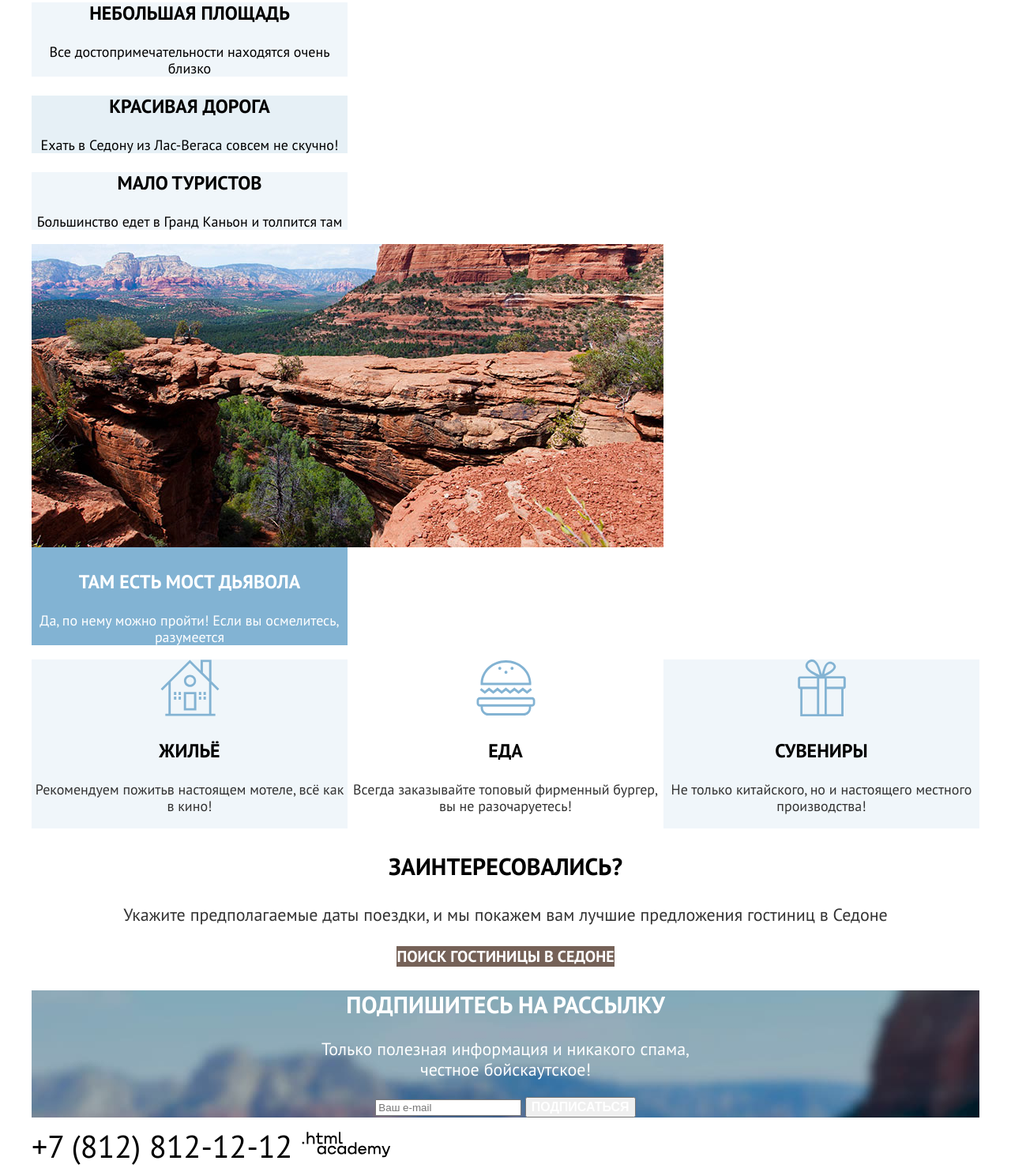
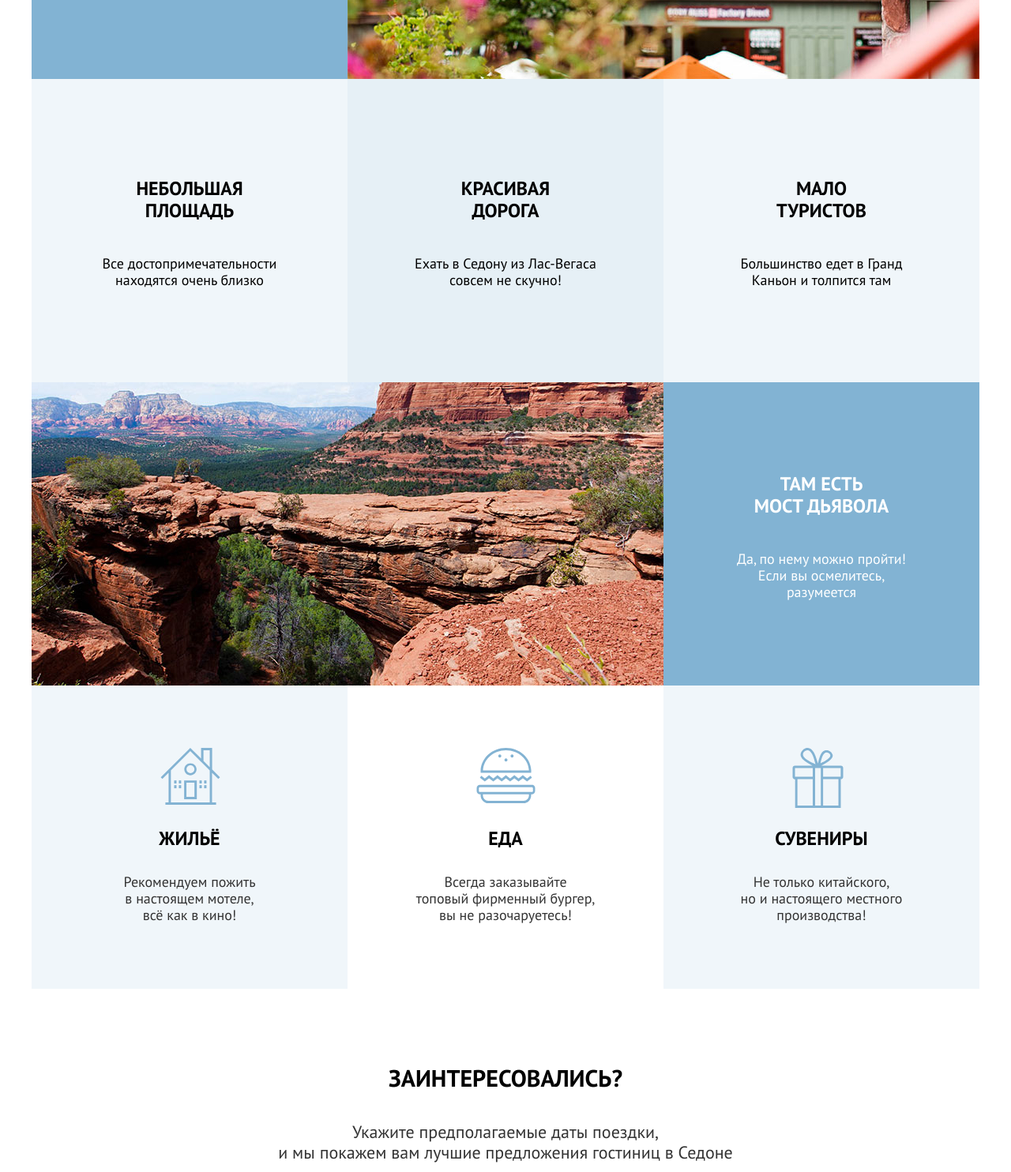
Before and after one commit to htmlacademy-htmlcss/787573-sedona-35, a plain HTML site: page index.html in a window 1280 px wide. Shown: the part 1116-2600 px from the top of the page at 79% size. Drawn offline with Linux system fonts and the light colour scheme.

Commit message:
добавляет сетки компонентов на гридах

```diff
--- a/index.html
+++ b/index.html
@@ -38,7 +38,7 @@
             </a>
           </li>
           <li class="navigation-item">
-            <button class="navigation-button" href=#>ХОЧУ СЮДА!</button></li>
+            <button class="navigation-button" href=#>Хочу сюда!</button></li>
         </ul>
       </nav>
     </header>
@@ -57,27 +57,34 @@
         <section class="advantages">
         <h2 class="visually-hidden">Достопримечательности и преимущества Седоны</h2>
         <ul class="advantages-list">
-          <li class="advantages-item box-blue">
-              <h3 class="advantages-title-white">Настоящий городок</h3>
-              <p class="advantages-description-white">Седона — не аттракцион для туристов, там течёт своя жизнь</p>
-            <img class="advantages-images" src="images/photo-1.jpg" width="800" height="384" alt="Вид городка Седона">
+
+          <li class="advantages-item box-blue element-1">
+              <h3 class="advantages-title-white">Настоящий<br>городок</h3>
+              <p class="advantages-description-white">Седона — не аттракцион для<br>туристов, там течёт своя<br>жизнь</p>
           </li>
-          <li class="advantages-item box-grey">
-              <h3 class="advantages-title">Небольшая площадь</h3>
-              <p class="advantages-description">Все достопримечательности находятся очень близко</p>
+
+          <img class="advantages-images element-2" src="images/photo-1.jpg" width="800" height="384" alt="Вид городка Седона">
+
+          <li class="advantages-item box-grey element-3">
+              <h3 class="advantages-title">Небольшая<br>площадь</h3>
+              <p class="advantages-description">Все достопримечательности<br>находятся очень близко</p>
           </li>
-          <li class="advantages-item box-2-grey">
-              <h3 class="advantages-title">Красивая дорога</h3>
-              <p class="advantages-description">Ехать в Седону из Лас-Вегаса совсем не скучно!</p>
+
+          <li class="advantages-item box-2-grey element-4">
+              <h3 class="advantages-title">Красивая<br>дорога</h3>
+              <p class="advantages-description">Ехать в Седону из Лас-Вегаса<br>совсем не скучно!</p>
           </li>
-          <li class="advantages-item box-grey">
-              <h3 class="advantages-title">Мало туристов</h3>
-              <p class="advantages-description">Большинство едет в Гранд Каньон и толпится там</p>
+
+          <li class="advantages-item box-grey element-5">
+              <h3 class="advantages-title">Мало<br>туристов</h3>
+              <p class="advantages-description">Большинство едет в Гранд<br>Каньон и толпится там</p>
           </li>
-          <li class="advantages-item box-blue">
-            <img class="advantages-images" src="images/photo-2.jpg" width="800" height="384" alt="Мост Дьявола">
-              <h3 class="advantages-title-white">Там есть мост Дьявола</h3>
-              <p class="advantages-description-white">Да, по нему можно пройти! Если вы осмелитесь, разумеется</p>
+
+          <img class="advantages-images element-6" src="images/photo-2.jpg" width="800" height="384" alt="Мост Дьявола">
+
+          <li class="advantages-item box-blue element-7">
+              <h3 class="advantages-title-white">Там есть<br>мост Дьявола</h3>
+              <p class="advantages-description-white">Да, по нему можно пройти!<br>Если вы осмелитесь,<br>разумеется</p>
           </li>
         </ul>
  <!-- Сервисы -->
@@ -85,20 +92,17 @@
       <section class="services">
         <h2 class="visually-hidden">Услуги для туристов</h2>
           <ul class="services-list">
-            <li class="services-item box-grey">
-                <img class="services-logo" src="images/housing.svg" width="75" height="72" alt="Иконка домик">
+            <li class="services-item box-grey house">
                 <h3 class="services-title">Жильё</h3>
-                <p class="services-description">Рекомендуем пожитьв настоящем мотеле, всё как в кино!</p>
+                <p class="services-description">Рекомендуем пожить<br>в настоящем мотеле,<br>всё как в кино!</p>
             </li>
-            <li class="services-item box-white">
-                <img class="services-logo" src="images/food.svg" width="75" height="72" alt="Иконка бургер">
+            <li class="services-item box-white eat">
                 <h3 class="services-title">Еда</h3>
-                <p class="services-description">Всегда заказывайте топовый фирменный бургер, вы не разочаруетесь!</p>
+                <p class="services-description">Всегда заказывайте<br>топовый фирменный бургер,<br>вы не разочаруетесь!</p>
             </li>
-            <li class="services-item box-grey">
-                <img class="services-logo" src="images/souvenirs.svg" width="75" height="72" alt="Иконка сувениры">
+            <li class="services-item box-grey souvenirs">
                 <h3 class="services-title">Сувениры</h3>
-                <p class="services-description">Не только китайского, но и настоящего местного производства!</p>
+                <p class="services-description">Не только китайского,<br>но и настоящего местного<br>производства!</p>
             </li>
           </ul>
 <!--Поиск гостиницы-->
@@ -106,7 +110,7 @@
       <section class="hotel-search">
         <h2 class="visually-hidden">Поиск гостиницы</h2>
         <h3 class="hotel-search-title">Заинтересовались?</h3>
-        <p class="hotel-search-description">Укажите предполагаемые даты поездки, и мы покажем вам лучшие предложения гостиниц в Седоне</p>
+        <p class="hotel-search-description">Укажите предполагаемые даты поездки,<br>и мы покажем вам лучшие предложения гостиниц в Седоне</p>
         <a class="search-button" href="#">Поиск гостиницы в Седоне</a>
       </section>
 <!-- Рассылка -->
@@ -123,7 +127,7 @@
           <label class="newsletter-label">
             <input class="newsletter-email" placeholder="Ваш e-mail" type="email" name="newsletter-email" required="">
           </label>
-          <button class="newsletter-button button" type="submit" href="#">
+          <button class="newsletter-button" type="submit" href="#">
             Подписаться
           </button>
         </form>
--- a/styles/styles.css
+++ b/styles/styles.css
@@ -52,20 +52,29 @@ a {
 .main-header {
   background: #ffffff;
   color: #000000;
+  height: 64px;
+}
+
+.main-header-logo {
+position: relative;
 }
 
 .navigation {
   display: flex;
-  width: 1200px;
+  width: 1060px;
   margin: 0 auto;
 }
 
 .navigation-list {
+  font-weight: 700;
+  font-size: 20px;
+  line-height: 24px;
+  text-transform: capitalize;
+  color: #000000;
   display: flex;
+  flex-wrap: wrap;
   justify-content: space-around;
-  align-items: center;
-  width: 340px;
-  margin: 0;
+  margin: 0 0 0 25px;
   padding: 0;
 }
 
@@ -75,6 +84,18 @@ a {
   max-width: 270px;
   margin-left: auto;
   padding: 0;
+}
+
+.navigation-button {
+  width: 160px;
+  height: 36px;
+  color: #ffffff;
+  background: #756157;
+  border-radius: 4px;
+  font-weight: 700;
+  font-size: 16px;
+  line-height: 20px;
+  text-transform: uppercase;
 }
 
 .navigation-link {
@@ -110,12 +131,14 @@ a {
 .welcome {
   display: block;
   margin: 0 auto;
+  padding-top: 50px;
 }
 
 .greeting{
   background-image: url('../images/index-background.jpg') ;
   background-repeat: no-repeat;
   background-size: cover;
+  height: 485px;
 }
 
 .welcome-title {
@@ -123,6 +146,9 @@ a {
   color: #000000;
   text-transform: uppercase;
   font-weight: 700;
+  font-size: 30px;
+  line-height: 36px;
+  margin-top: 70px;
 }
  .welcome-text{
   font-weight: 400;
@@ -132,14 +158,60 @@ a {
   background: #ffffff;
  }
 
+ .advantages {
+   margin-top: 85px;
+ }
+
 .advantages-list {
   margin: 0;
   padding: 0;
   text-align: center;
+
+  display: grid;
+  grid-template-columns: 400px 400px 400px;
+  grid-template-rows: 384px 384px 384px;
+  width: 1200px;
+  height: 1152px;
+}
+
+.element-1 {
+  grid-column: 1 / 2;
+  grid-row: 1 / 2;
+}
+.element-2 {
+  grid-column: 2 / 4;
+  grid-row: 1 / 2;
+}
+.element-3 {
+  grid-column: 1 / 2;
+  grid-row: 2 / 3;
+}
+
+.element-4 {
+  grid-column: 2 / 3;
+  grid-row: 2 / 3;
+}
+
+.element-5 {
+  grid-column: 3 / 4;
+  grid-row: 2 / 3;
+}
+
+.element-6 {
+  grid-column: 1 / 3;
+  grid-row: 3 / 4;
+}
+
+.element-7 {
+  grid-column: 3 / 4;
+  grid-row: 3 / 4;
 }
 
 .advantages-item {
   width: 400px;
+  display: flex;
+  flex-direction: column;
+  justify-content: center;
 }
 
 .box-blue {
@@ -194,6 +266,7 @@ a {
 
 .services-item {
   width: 400px;
+  height: 384px;
 }
 
 .services-title {
@@ -203,6 +276,8 @@ a {
   line-height: 28px;
   text-align: center;
   text-transform: uppercase;
+  margin-top: 180px;
+  margin-bottom: 30px;
 }
 
 .services-description {
@@ -213,6 +288,34 @@ text-align: center;
 color: #333333;
 }
 
+.house {
+  background-image: url("../images/housing.svg");
+  background-repeat: no-repeat;
+  background-position: 163px 79px;
+}
+
+.eat {
+  background-image: url("../images/food.svg");
+  background-repeat: no-repeat;
+  background-position: 163px 79px;
+}
+
+.souvenirs{
+  background-image: url("../images/souvenirs.svg");
+  background-repeat: no-repeat;
+  background-position: 163px 79px;
+}
+
+.hotel-search {
+  height: 380px;
+  display: flex;
+  flex-direction: column;
+  justify-content: space-around;
+  align-items: center;
+  box-sizing: border-box;
+  padding: 77px 0 54px 0;
+}
+
 .hotel-search-title {
   font-weight: 700;
   font-size: 30px;
@@ -220,6 +323,7 @@ color: #333333;
   text-align: center;
   text-transform: uppercase;
   color: #000000;
+  margin: 0;
 }
 
 .hotel-search-description {
@@ -228,10 +332,15 @@ color: #333333;
   line-height: 26px;
   text-align: center;
   color: #333333;
+  margin: 0;
 }
 
 .search-button {
+  padding: 8px 50px;
   background-color: #756157;
+  border-radius: 4px;
+  width: 276px;
+  height: 35px;
   text-decoration: none;
   font-weight: 700;
   font-size: 20px;
@@ -240,10 +349,17 @@ color: #333333;
   color: #ffffff
 }
 
+/*Подпишись на рассылку*/
+
 .newsletter-alter{
+  display: flex;
+  flex-direction: column;
+  justify-content: center;
   background-image: url(../images/bg-blurry-mountains.jpg);
   background-repeat: no-repeat;
   background-size: cover;
+  height: 415px;
+  margin-top: 25px;
 }
 
 .newsletter-header{
@@ -261,6 +377,32 @@ color: #333333;
   color: #FFFFFF;
 }
 
+.newsletter-email {
+  padding: 0 20px;
+  font-weight: 400;
+  font-size: 18px;
+  line-height: 24px;
+
+  width: 452px;
+  height: 52px;
+  background: #F2F2F2;
+  border-radius: 4px 0 0 4px;
+}
+
+.newsletter-button {
+  height: 56px;
+  padding: 8px 50px;
+  background: #82B3D3;
+  border-radius: 0 4px 4px 0;
+
+  font-weight: 700;
+  font-size: 20px;
+  line-height: 36px;
+  text-align: center;
+  text-transform: uppercase;
+  color: #FFFFFF;
+}
+
 .footer-phone-contacts {
   font-weight: 400;
   font-size: 40px;
@@ -273,12 +415,16 @@ color: #333333;
 
 .page-footer {
   display: flex;
- justify-content: space-around;
+ justify-content: center;
  align-items: center;
 }
 
 .page-footer-container {
   width: 1200px;
+  height: 120px;
+  display: flex;
+  justify-content: space-around;
+  align-items: center;
 }
 
 
```
